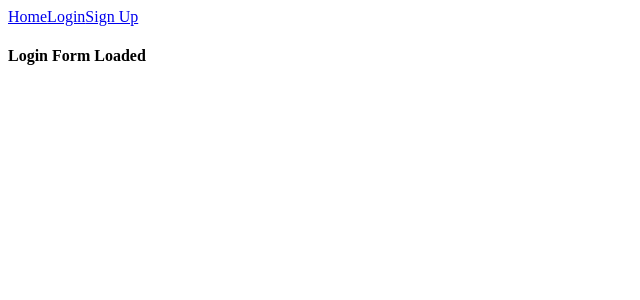
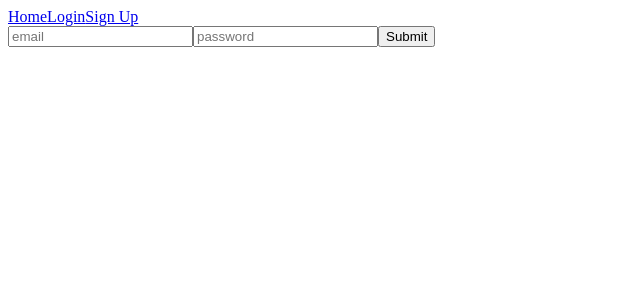
Before and after one commit to sneakblue/vue_project, a Vue app in the folder vue-app/: page /login in a window 1280 px wide. Shown: the top 300 px of the page, without its empty margins (0-640 px from the left). Built offline with nearby package versions, Linux system fonts and the light colour scheme; no server answers.

Commit message:
login form created and functional

```diff
--- a/vue-app/src/components/auth/LoginForm.vue
+++ b/vue-app/src/components/auth/LoginForm.vue
@@ -1,10 +1,48 @@
 <script setup name='LoginForm'>
+import { ref } from 'vue'
 import appStore from '../../stores/index.js'
 
 const sessionStore = appStore.useSessionStore;
 console.log(sessionStore.user);
+
+const email = ref('');
+const password = ref('');
+
+const handleLogin = async () => {
+    console.log(email);
+    console.log(password);
+    await sessionStore.login(email.value, password.value);
+    if (sessionStore.user) {
+        this.router.push('/');
+    }
+}
+
+// const updateEmail = (event) => {
+//     email = event.target.value;
+// }
+
+// const updatePassword = (event) => {
+//     password = event.target.value;
+// }
+
 </script>
 
 <template>
-    <h4>Login Form Loaded</h4>
+    <div>
+        <form @submit.prevent='handleLogin'>
+            <input type='text'
+                v-model='email'
+                placeholder="email"
+            />
+            <input type='text'
+                v-model='password'
+                placeholder="password"
+            />
+            <button
+                type='submit'
+            >
+                Submit
+            </button>
+        </form>
+    </div>
 </template>
```
